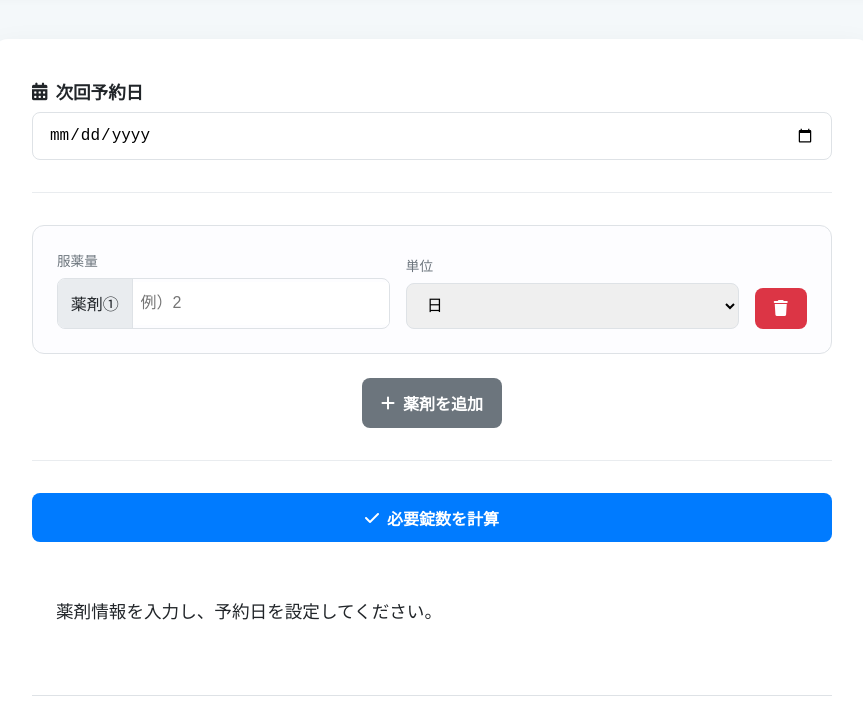
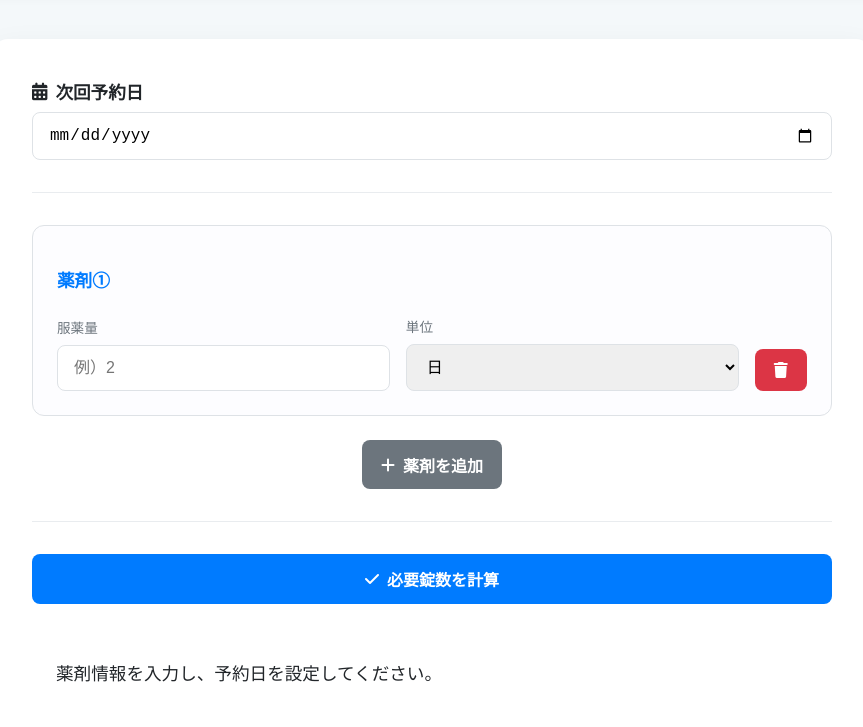
Before and after one commit to pori08/Medical-Clerk, a plain HTML site: page index.html in a window 1280 px wide. Shown: the part 73-800 px from the top of the page, without its empty margins (208-1071 px from the left). Drawn offline with Linux system fonts and the light colour scheme.

Commit message:
"feat:Separate-drug-number-from-input-fields"

```diff
--- a/main.js
+++ b/main.js
@@ -43,12 +43,10 @@ function createDrugItem(id) {
     div.className = 'drug-item';
     div.dataset.id = id;
     div.innerHTML = `
+        <h3 class="drug-number">薬剤${convertToCircledNumber(id)}</h3>
         <div class="form-group">
             <label for="dose-amount-${id}">服薬量</label>
-            <div class="input-with-prefix">
-                <span class="input-prefix">薬剤${convertToCircledNumber(id)}</span>
-                <input type="number" id="dose-amount-${id}" placeholder="例）2" required>
-            </div>
+            <input type="number" id="dose-amount-${id}" placeholder="例）2" required>
         </div>
         <div class="form-group">
             <label for="dose-unit-${id}">単位</label>
--- a/style.css
+++ b/style.css
@@ -83,7 +83,10 @@ body {
 
 .drug-item {
     display: grid;
-    grid-template-columns: 1fr 1fr auto;
+    grid-template-columns: 1fr 1fr auto; /* 薬剤番号の見出しが追加されるため、レイアウトを調整 */
+    grid-template-areas:
+        "number number remove"
+        "amount unit remove";
     gap: 1rem;
     align-items: flex-end;
     padding: 1.5rem;
@@ -91,6 +94,18 @@ body {
     border-radius: 12px;
     background-color: #fdfdff;
 }
+
+.drug-item .drug-number {
+    grid-area: number;
+    font-size: 1.1rem;
+    font-weight: 700;
+    color: var(--primary-color);
+    margin-bottom: 0.5rem;
+}
+
+.drug-item .form-group:nth-of-type(1) { grid-area: amount; }
+.drug-item .form-group:nth-of-type(2) { grid-area: unit; }
+.drug-item .remove-drug-button { grid-area: remove; }
 
 .drug-item .form-group {
     display: flex;
@@ -110,33 +125,6 @@ input, select {
     font-size: 1rem;
     width: 100%;
     box-sizing: border-box;
-}
-
-.input-with-prefix {
-    display: flex;
-    align-items: center;
-    border: 1px solid var(--border-color);
-    border-radius: 8px;
-    overflow: hidden;
-}
-
-.input-with-prefix .input-prefix {
-    background-color: #e9ecef;
-    padding: 0.8rem 0.8rem;
-    font-size: 1rem;
-    color: var(--text-color);
-    white-space: nowrap;
-    border-right: 1px solid var(--border-color);
-}
-
-.input-with-prefix input[type="number"] {
-    border: none;
-    border-radius: 0;
-    padding-left: 0.5rem;
-}
-
-.input-with-prefix input[type="number"]:focus {
-    box-shadow: none;
 }
 
 /* --- ボタン --- */
@@ -241,8 +229,13 @@ input, select {
 @media (max-width: 768px) {
     .drug-item {
         grid-template-columns: 1fr;
+        grid-template-areas:
+            "number"
+            "amount"
+            "unit"
+            "remove";
         gap: 1rem;
         padding: 1rem;
     }
-    .drug-item .button-danger { grid-row: 3; }
+    .drug-item .button-danger { grid-row: auto; }
 }
```
